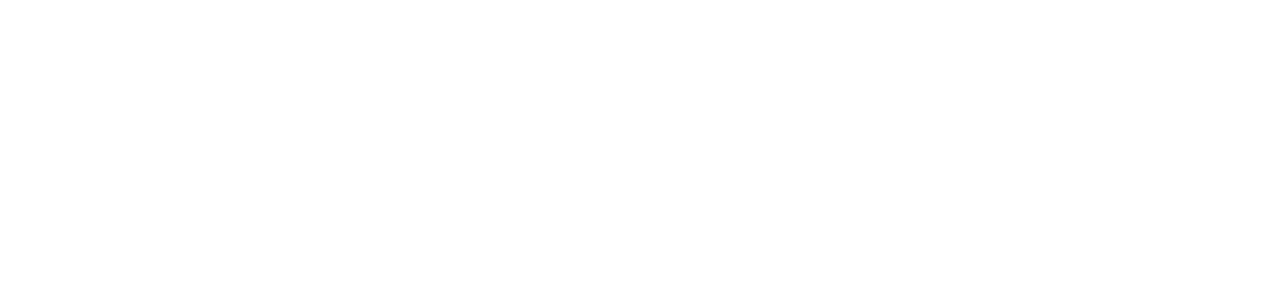
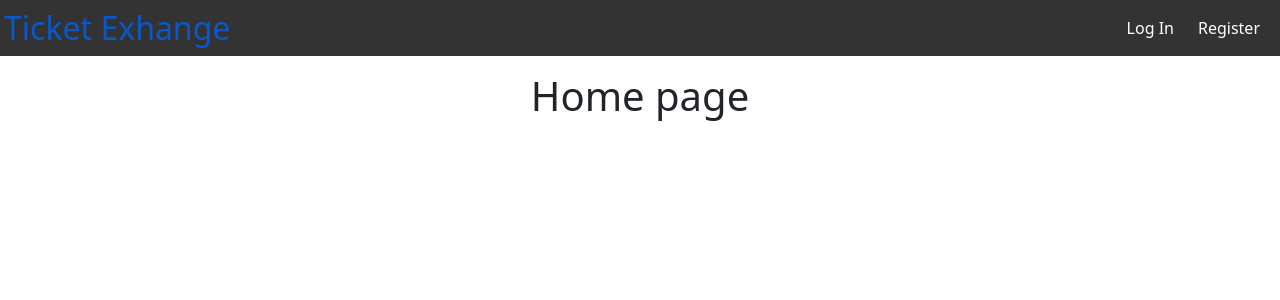
Before and after one commit to Ambi6125/Ticket-api-S3-frontend, a React (Vite) app: page / in a window 1280 px wide. Shown: the top 300 px of the page. Built offline with nearby package versions, Linux system fonts and the light colour scheme.

Commit message:
nav setup complete.

```diff
--- a/package.json
+++ b/package.json
@@ -13,7 +13,8 @@
     "bootstrap": "^5.2.3",
     "react": "^18.2.0",
     "react-dom": "^18.2.0",
-    "react-router": "^6.11.2"
+    "react-router": "^6.11.2",
+    "react-router-dom": "^6.11.2"
   },
   "devDependencies": {
     "@types/react": "^18.0.27",
--- a/src/App.tsx
+++ b/src/App.tsx
@@ -1,8 +1,22 @@
-import TicketButton from "./components/TicketButton";
-import ListGroup from "./components/ListGroup";
+import Navbar from "./components/Navbar";
+import { Routes, Route } from "react-router-dom"
+import HomePage from "./pages/home";
+import LoginPage, { RegisterPage } from "./pages/account";
+import "./designers/styles.css"
 
 function App() {
-  return <></>;
+  return (
+    <>
+      <Navbar />
+      <div className="container">
+        <Routes>
+          <Route path="/" element={<HomePage />} />
+          <Route path="/login" element= {<LoginPage />} />
+          <Route path="/register" element= {<RegisterPage />} />
+        </Routes>
+      </div>
+    </>
+  );
 }
 
 export default App;
--- /dev/null
+++ b/src/components/Navbar.tsx
@@ -0,0 +1,34 @@
+import { Children, ReactNode } from "react";
+import { Link } from "react-router-dom";
+
+
+export default function Navbar() {
+    return (
+    <nav className="nav">
+        <Link to="/" className="site-title">
+            Ticket Exhange
+        </Link>
+        <ul>
+            <Anchor href="/login">Log In</Anchor>
+            <Anchor href="/register">Register</Anchor>
+        </ul>
+    </nav>
+    )
+}
+
+
+interface CustomLinkProps {
+    href: string;
+    children: ReactNode;
+}
+
+function Anchor({href, children}: CustomLinkProps): JSX.Element {
+    const activePath = window.location.pathname;
+    return (
+        <li className={activePath === href ? "active" : ""}>
+            <Link to={href}>
+                {children}
+            </Link>
+        </li>
+    )
+}
--- /dev/null
+++ b/src/designers/styles.css
@@ -0,0 +1,52 @@
+* {
+    box-sizing: border-box;
+}
+
+body {
+    margin: 0;
+}
+
+.container {
+    margin: 1rem;
+    text-align: center;
+}
+
+.nav {
+    background-color: #333;
+    color: white;
+    display: flex;
+    justify-content: space-between;
+    align-items: center;
+    gap: 2rem;
+    padding: 0 1rem;
+    align-items: stretch;
+}
+
+.site-title {
+    font-size: 2rem;
+}
+
+.nav ul {
+    padding: 0;
+    margin: 0;
+    list-style: none;
+    display: flex;
+    gap: 1rem;
+}
+
+.nav a {
+    color: inherit;
+    text-decoration: none;
+    height: 100%;
+    display: flex;
+    align-items: center;
+    padding: .25rem;
+}
+
+.nav li.active {
+    background-color: #555;
+}
+
+.nav li:hover {
+    background-color: #777;
+}
--- a/src/main.tsx
+++ b/src/main.tsx
@@ -2,9 +2,12 @@
 import ReactDOM from 'react-dom/client'
 import App from './App'
 import 'bootstrap/dist/css/bootstrap.css'
+import { BrowserRouter } from 'react-router-dom'
 
 ReactDOM.createRoot(document.getElementById('root') as HTMLElement).render(
   <React.StrictMode>
-    <App />
+    <BrowserRouter>
+      <App />
+    </BrowserRouter>
   </React.StrictMode>,
 )
--- /dev/null
+++ b/src/pages/account.tsx
@@ -0,0 +1,7 @@
+export default function LoginPage(): JSX.Element {
+    return <h1>Login</h1>
+}
+
+export function RegisterPage(): JSX.Element {
+    return <h1>Register</h1>
+}
--- /dev/null
+++ b/src/pages/home.tsx
@@ -0,0 +1,3 @@
+export default function HomePage(): JSX.Element {
+    return <h1>Home page</h1>
+}
```
Also changed, not shown: src/components/DisplayList.tsx (added, +28 -0 lines), 1 other file (tests, documents, lock files or other folders).
